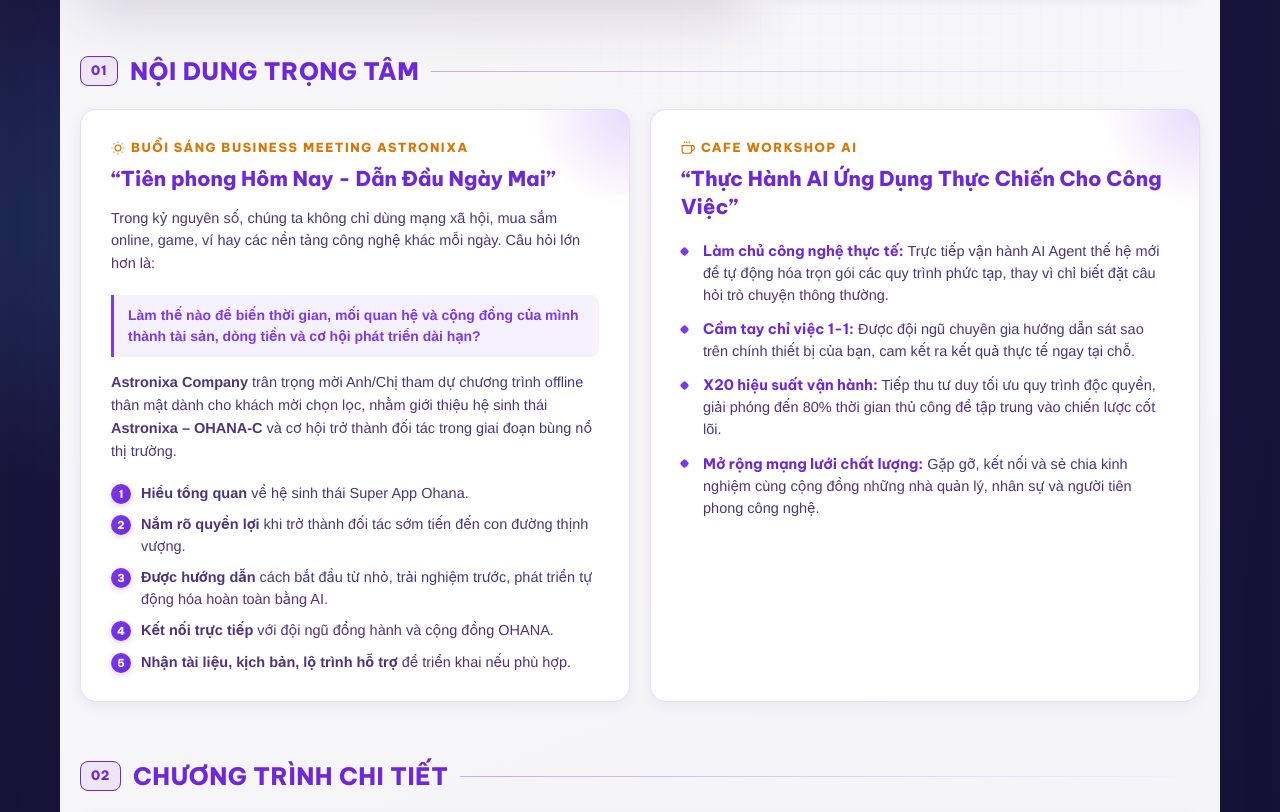
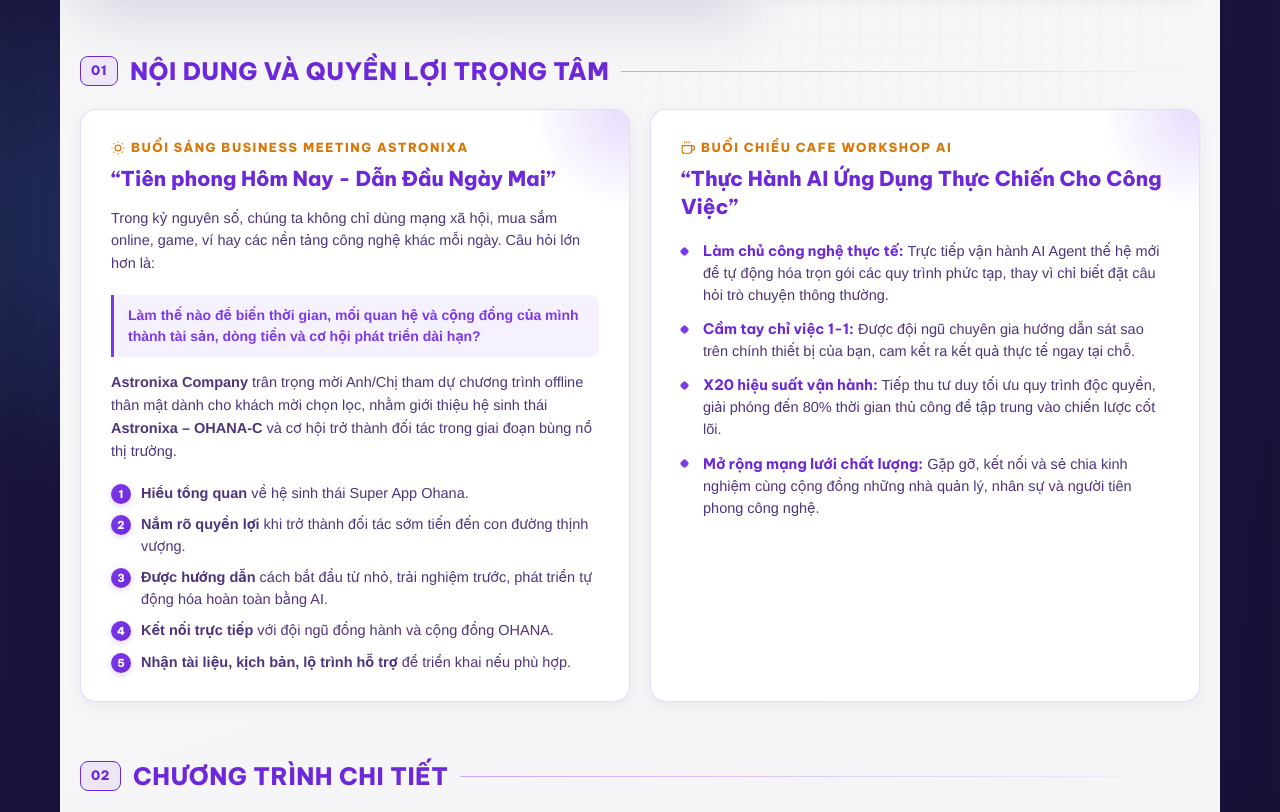
Before and after one commit to briantrivo/business-meeting-2026, a website: page public/index.html in a window 1280 px wide. Shown: the part 1710-2522 px from the top of the page. Drawn offline with nearby package versions, Linux system fonts and the light colour scheme; animation ran at ten frames a second.

Commit message:
feat: Update section title to 'Nội dung và quyền lợi trọng tâm' and pillar 2 label to 'Buổi Chiều Cafe Workshop AI'

```diff
--- a/public/index.html
+++ b/public/index.html
@@ -1696,7 +1696,7 @@
 
     <!-- Core Content Pillars -->
     <div class="sec" id="noi-dung">
-      <div class="sec-head"><span class="sec-no">01</span><h2 class="sec-title">Nội dung trọng tâm</h2></div>
+      <div class="sec-head"><span class="sec-no">01</span><h2 class="sec-title">Nội dung và quyền lợi trọng tâm</h2></div>
       <div class="pillars">
 
         <!-- Pillar 1: Buổi Sáng Business Meeting Astronixa -->
@@ -1718,11 +1718,11 @@
           </ol>
         </div>
 
-        <!-- Pillar 2: Cafe Workshop AI -->
+        <!-- Pillar 2: Buổi Chiều Cafe Workshop AI -->
         <div class="pillar glass">
           <div class="lbl">
             <svg style="width:14px;height:14px;stroke:var(--gold-2);fill:none;stroke-width:2" viewBox="0 0 24 24"><path d="M18 8h1a4 4 0 0 1 0 8h-1M2 8h16v9a4 4 0 0 1-4 4H6a4 4 0 0 1-4-4V8zM6 1v3M10 1v3M14 1v3"/></svg>
-            Cafe Workshop AI
+            Buổi Chiều Cafe Workshop AI
           </div>
           <h3>“Thực Hành AI Ứng Dụng Thực Chiến Cho Công Việc”</h3>
           <ul class="pillar-bullets">
```
